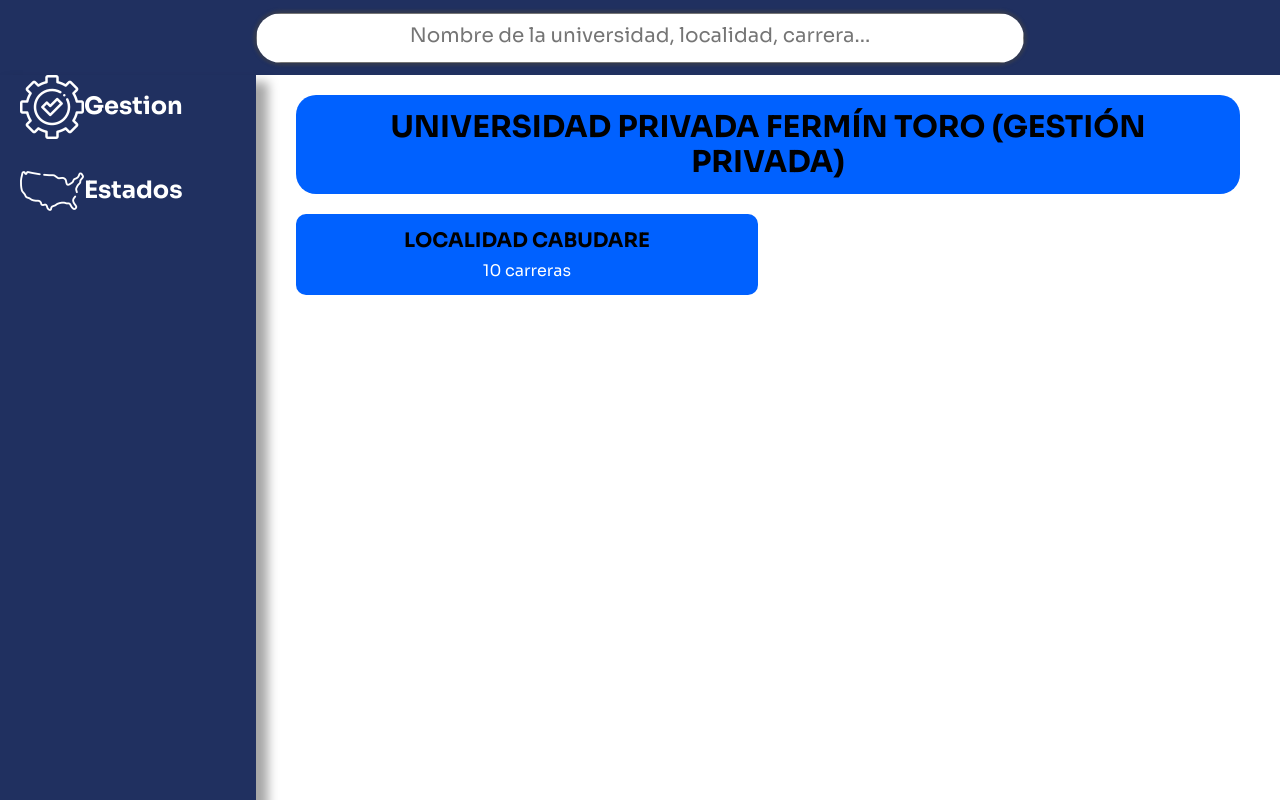
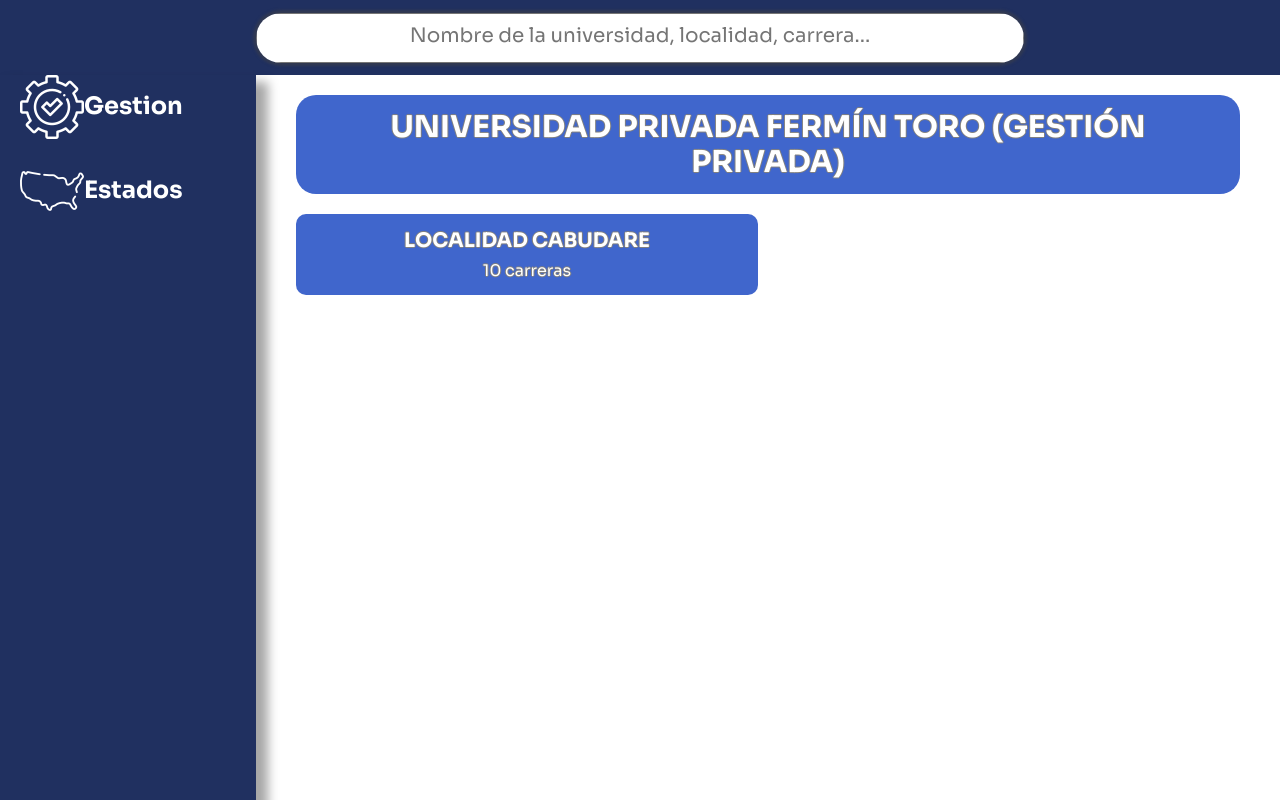
Before and after one commit to AndresBlade/web-scraping-opsu, a React (Vite) app in the folder frontend/: page / in a window 1280 px wide. Both pictures are taken after a click on the element 433 px from the left and 295 px from the top of the page. Built offline with nearby package versions, Linux system fonts and the light colour scheme.

Commit message:
corregidos colores chillones de location y flex de muy pocas carreras

```diff
--- a/frontend/src/assets/global.css
+++ b/frontend/src/assets/global.css
@@ -1,6 +1,6 @@
 :root {
 	--primaryColor: #203060;
-	--secondaryColor: #2020c0;
+	--secondaryColor: #4066cc;
 	--primaryFont: 'Sora', sans-serif;
 	--terciaryColor: #8080f0;
 }
@@ -146,8 +146,8 @@
 	overflow-y: scroll;
 }
 .universities-card {
-	border: #0061ff 1px solid;
-	background-color: #0061ff;
+	border: var(--secondaryColor) 1px solid;
+	background-color: var(--secondaryColor);
 	font-size: 1.1rem;
 	line-height: 1.8;
 	border-radius: 2rem;
@@ -258,8 +258,10 @@
 	font-size: 3rem;
 	font-weight: 700;
 	text-decoration: none;
-	color: #000000;
-	background-color: #0061ff;
+	color: #ffffff;
+	background-color: var(--secondaryColor);
+	text-shadow: #808080 1px 0 0, #808080 0 1px 0, #808080 -1px 0 0,
+		#808080 0 -1px 0;
 	border-radius: 2rem;
 }
 
@@ -272,7 +274,7 @@
 }
 
 .location-grid-element {
-	background-color: #0061ff;
+	background-color: var(--secondaryColor);
 	padding: 1.5rem;
 	display: flex;
 	flex-direction: column;
@@ -290,11 +292,16 @@
 .location-grid-element__name {
 	font-size: 2rem;
 	text-align: center;
+	color: #ffffff;
+	text-shadow: #808080 1px 0 0, #808080 0 1px 0, #808080 -1px 0 0,
+		#808080 0 -1px 0;
 }
 
 .location-grid-element__number-of-careers {
 	color: #ffffff;
 	text-align: center;
+	text-shadow: #808080 1px 0 0, #808080 0 1px 0, #808080 -1px 0 0,
+		#808080 0 -1px 0;
 }
 
 /*Location */
@@ -302,7 +309,12 @@
 .location {
 	display: flex;
 	flex-direction: column;
+	justify-content: start;
 	gap: 2rem;
+}
+
+.location > * {
+	flex: 0 0 0;
 }
 
 .location__name {
```
